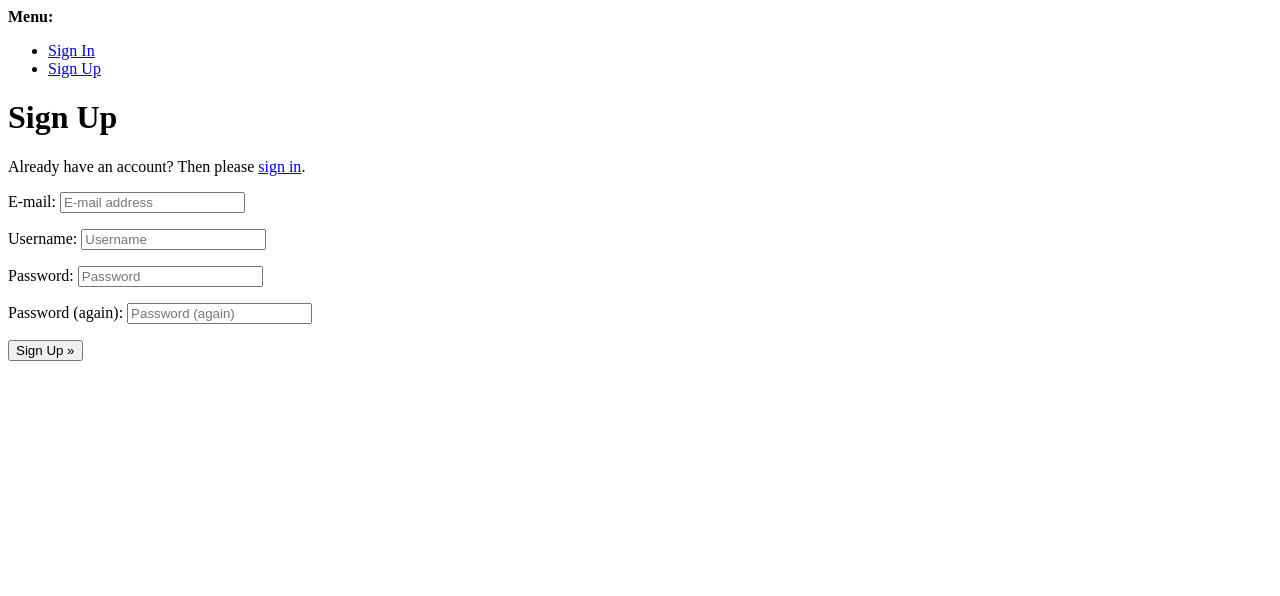
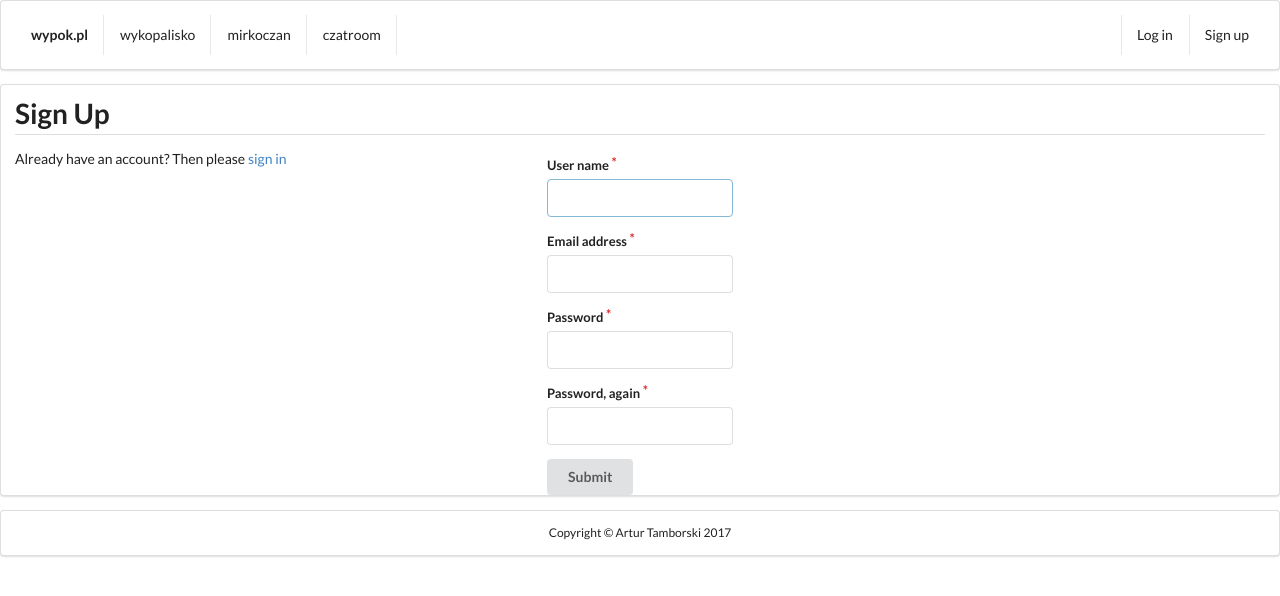
Before and after one commit to arturtamborski/wypok, a Django app: page /signup/ in a window 1280 px wide. Shown: the top 596 px of the page. Run offline with Django 3.2, Linux system fonts and the light colour scheme; parts of the project's set-up code (start-up, migrations or seed data) failed here and were passed over; some libraries are stand-ins or nearby versions.

Commit message:
rewrite templates for login and signup. change order of INSTALLED_APPS

```diff
--- a/accounts/templates/account/signup.html
+++ b/accounts/templates/account/signup.html
@@ -1,21 +1,41 @@
-{% extends "account/base.html" %}
+{% extends "base.html" %}
 
-{% load i18n %}
-
-{% block head_title %}{% trans "Signup" %}{% endblock %}
+{% block title %}
+Sign up!
+{% endblock %}
 
 {% block content %}
-<h1>{% trans "Sign Up" %}</h1>
+<h1 class="ui dividing header">
+    Sign Up
+</h1>
 
-<p>{% blocktrans %}Already have an account? Then please <a href="{{ login_url }}">sign in</a>.{% endblocktrans %}</p>
+<div>
+    Already have an account? Then please <a href="{{ login_url }}">sign in</a>
+</div>
 
-<form class="signup" id="signup_form" method="post" action="{% url 'account_signup' %}">
-  {% csrf_token %}
-  {{ form.as_p }}
-  {% if redirect_field_value %}
-  <input type="hidden" name="{{ redirect_field_name }}" value="{{ redirect_field_value }}" />
-  {% endif %}
-  <button type="submit">{% trans "Sign Up" %} &raquo;</button>
-</form>
-
+<div class="ui one column stackable center aligned page grid">
+    <form class="ui form" method="post" action="{% url 'account_signup' %}">
+        {% csrf_token %}
+        <div class="ui required field">
+          <label>User name</label>
+          <input name="username" type="text" minlength="4" maxlength="20" autofocus="autofocus" required="">
+        </div>
+        <div class="ui required field">
+            <label>Email address</label>
+            <input name="email" type="email" required="">
+        </div>
+        <div class="ui required field">
+            <label>Password</label>
+            <input name="password1" type="password" required="">
+        </div>
+        <div class="ui required field">
+            <label>Password, again</label>
+            <input name="password2" type="password" required="">
+        </div>
+        <button class="ui submit button" type="submit">Submit</button>
+        {% if redirect_field_value %}
+            <input class="hidden" type="hidden" name="{{ redirect_field_name }}" value="{{ redirect_field_value }}" />
+        {% endif %}
+    </form>
+</div>
 {% endblock %}
```
Also changed, not shown: accounts/templates/account/login.html (+31 -18 lines), wypok/settings.py (+6 -3 lines), 1 other file.
